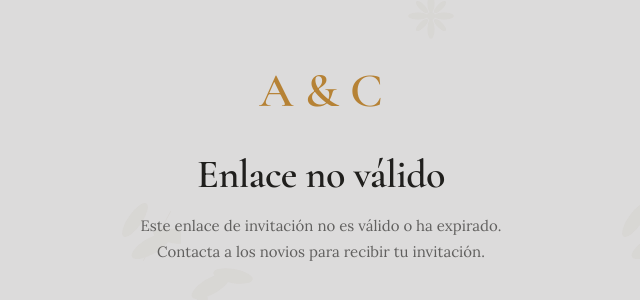
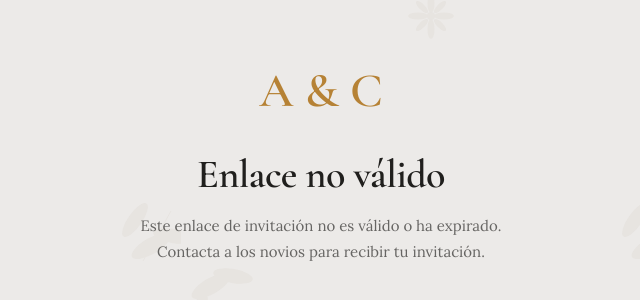
Before and after one commit to andresfuenzalidab/Matri, a React (Vite) app: page / in a window 1280 px wide. Shown: the part 234-534 px from the top of the page, without its empty margins (319-959 px from the left). Built offline with nearby package versions, Linux system fonts and the light colour scheme.

Commit message:
Change the colour

```diff
--- a/src/styles/index.css
+++ b/src/styles/index.css
@@ -1,7 +1,7 @@
 /* Design system — tokens and component classes from the original Classical system */
 
 :root {
-  --color-bg: #dcdbdb;
+  --color-bg: #eceae8;
   --color-surface: #eae9e9;
   --color-text: #201f1d;
   --color-accent: #b68235;
```
